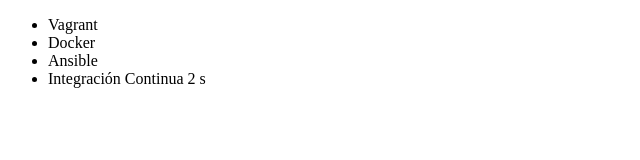
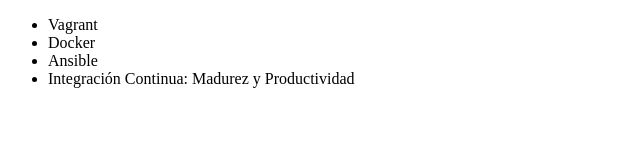
Before and after one commit to DavidVargasMelgarejo/alura-git, a plain HTML site: page index.html in a window 1280 px wide. Shown: the whole page, without its empty margins (0-640 px from the left). Drawn offline with Linux system fonts and the light colour scheme.

Commit message:
Renombrando curso de Integración Continua

```diff
--- a/index.html
+++ b/index.html
@@ -9,7 +9,7 @@
             <li>Vagrant</li>
             <li>Docker</li>
             <li>Ansible</li>
-            <li>Integración Continua 2 s</li>
+            <li>Integración Continua: Madurez y Productividad</li>
         </ul>
     </body>
 </html>
```
